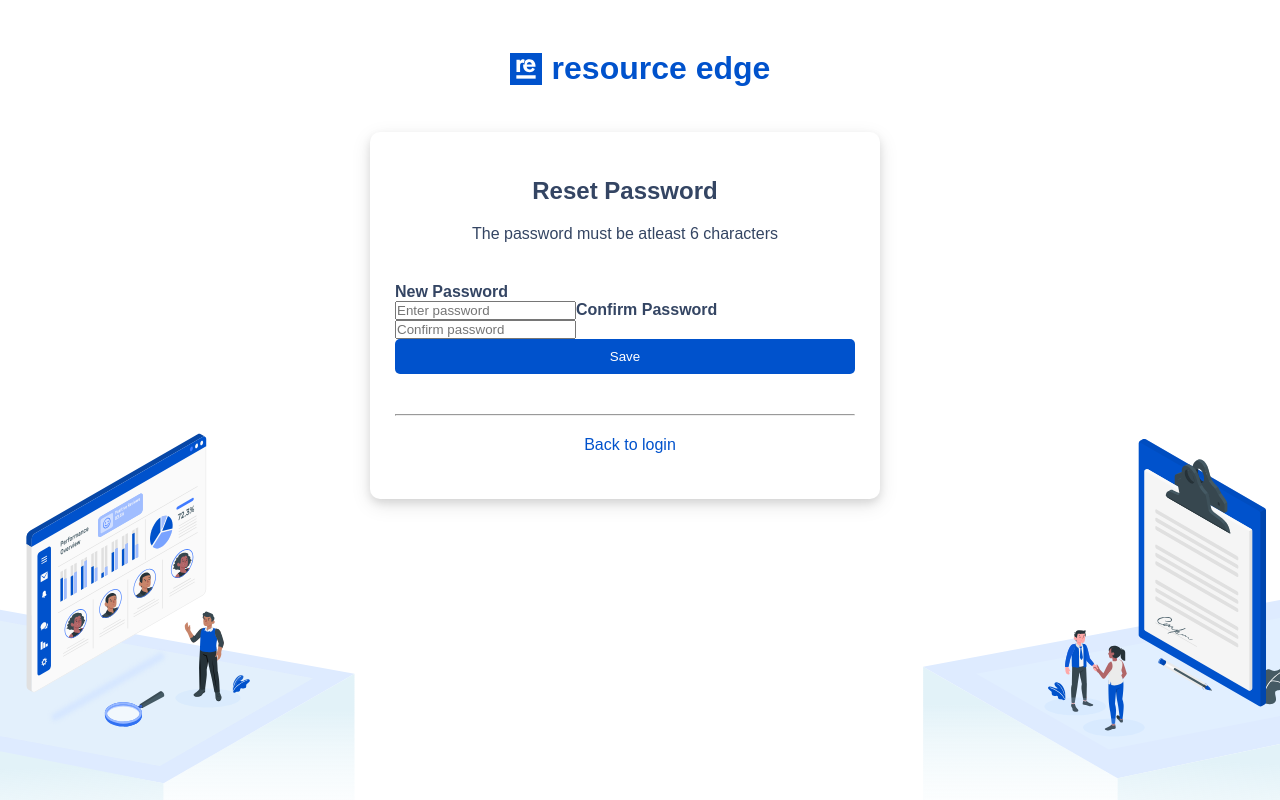
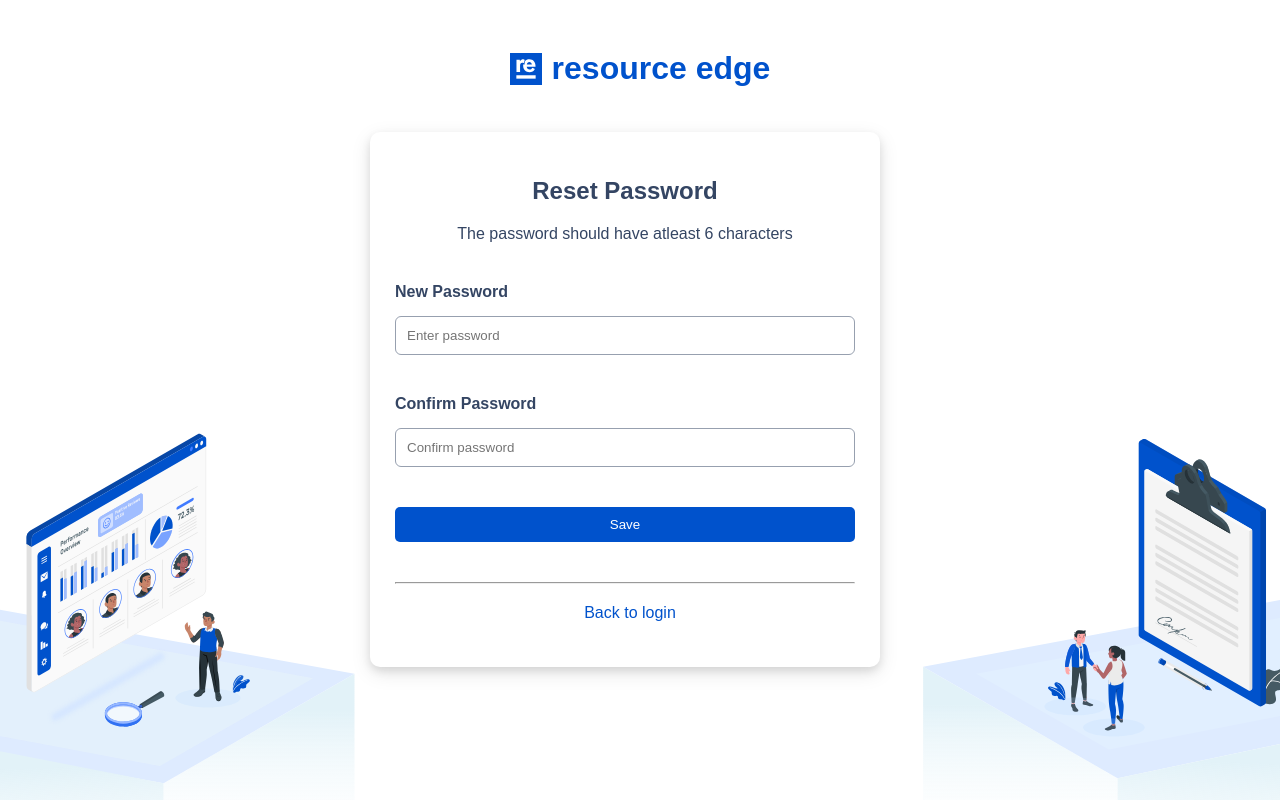
Before and after one commit to muritz11/resourceEdge, a React (Create React App) app: page /reset-main in a window 1280 px wide. Built offline with nearby package versions, Linux system fonts and the light colour scheme.

Commit message:
reset complete

```diff
--- a/src/components/Login.js
+++ b/src/components/Login.js
@@ -29,8 +29,6 @@ export const Login = () => {
 
         setEmailExist(emailEx)
     }, [users, email])
-
-    // console.log(emailExist)
 
     function errFunc(msg) {
         setErrMsg(msg);
@@ -65,7 +63,7 @@ export const Login = () => {
                 errFunc('Email does not exist');
             }
         } else {
-            errFunc('Email is empty');
+            errFunc('Enter email address');
         }
     }
 
@@ -90,16 +88,13 @@ export const Login = () => {
                     handleChange={handleInput}
                     emailEx={emailExist.length}
                     err={errMsg}
-                    saveEmail={handleEmailSubmit} /> : ""
-                    }
-
-                    { renderPwd ?
+                    saveEmail={handleEmailSubmit} /> :
                     <PasswordInput
                     password={password}
                     handleChange={handleInput}
                     err={errMsg}
                     user={emailExist[0]}
-                    login={handlePasswordSubmit} /> : ""
+                    login={handlePasswordSubmit} />
                     }
 
                     <hr />
--- a/src/components/ResetMain.js
+++ b/src/components/ResetMain.js
@@ -1,19 +1,103 @@
 import { Auth } from "./mini/Auth"
 import { Link } from "react-router-dom"
+import { useState } from "react"
+import { Check } from "./mini/Check"
 
 export const ResetMain = () => {
+
+    const [errMsg, setErrMsg] = useState('')
+    const [errMsg2, setErrMsg2] = useState('')
+    const [password, setPassword] = useState('')
+    const [confirmPwd, setConfirmPwd] = useState('')
+    const [rendCheck, setCheck] = useState(false)
+
+    let errFunc = (msg) => {
+        setErrMsg(msg);
+        setTimeout(() => {
+            setErrMsg(null);
+        }, 5000);
+    }
+    let errFunc2 = (msg) => {
+        setErrMsg2(msg);
+        setTimeout(() => {
+            setErrMsg2(null);
+        }, 5000);
+    }
+
+
+    let handleInput = (e) => {
+        switch (e.target.id) {
+            case 'password':
+            setPassword(e.target.value);
+            break;
+
+            case 'confirmPwd':
+            setConfirmPwd(e.target.value);
+            break;
+
+            default:
+            alert('sorry, unknown field');
+            break;
+        }
+    }
+
+    let handleSubmit = (e) => {
+        e.preventDefault();
+        if (password !== '') {
+            if (password.length >= 6) {
+                if (confirmPwd !== '') {
+                    if (password === confirmPwd) {
+                        setCheck(true)
+                    } else {
+                        errFunc2('Passwords do not match')
+                    }
+                } else {
+                    errFunc2('Enter password')
+                }
+            } else {
+                errFunc2('Password is not upto 6 characters ')
+            }
+        } else {
+            errFunc('Enter password');
+        }
+    }
 
 
     return (
         <>
-            <Auth heading="Reset Password" paragraph="The password must be atleast 6 characters" >
-            <form>
-                <label htmlFor="email"><b>New Password</b></label><br />
-                <input type="email" placeholder="Enter password" id="email" />
-                <label htmlFor="email"><b>Confirm Password</b></label><br />
-                <input type="email" placeholder="Confirm password" id="email" />
+            <Auth
+            heading="Reset Password"
+            paragraph={ !rendCheck ? "The password should have atleast 6 characters" : "" } >
+            <form onSubmit={handleSubmit}>
+                { !rendCheck ?
+                <>
+                    <label htmlFor="email"><b>New Password</b></label><br />
+                    <div className="auth-input">
+                        <input type="password" placeholder="Enter password" onChange={handleInput} id="password" />
+                    </div>
+                    { errMsg ?
+                    <div className="err">
+                        <i className="ri-error-warning-fill"></i>
+                        {errMsg}
+                    </div> : ""
+                    }
 
-                <button type="submit" className="s-in auth-btn">Save</button>
+                    <label htmlFor="email"><b>Confirm Password</b></label><br />
+                    <div className="auth-input">
+                        <input type="password" placeholder="Confirm password" onChange={handleInput} id="confirmPwd" />
+                    </div>
+                    { errMsg2 ?
+                    <div className="err">
+                        <i className="ri-error-warning-fill"></i>
+                        {errMsg2}
+                    </div> : ""
+                    }
+                    <button type="submit" className="s-in auth-btn">Save</button>
+                </> :
+                <Check
+                paragraph="Your password has been changed successfully."
+                />
+                }
 
                 <hr />
 
--- a/src/components/ResetPassword.js
+++ b/src/components/ResetPassword.js
@@ -1,17 +1,71 @@
 import { Auth } from "./mini/Auth"
-import { Link } from "react-router-dom"
+import { Link, Redirect } from "react-router-dom"
+import { useState } from "react"
+import { Check } from "./mini/Check"
 
 export const ResetPassword = () => {
 
+    const [errMsg, setErrMsg] = useState('')
+    const [email, setEmail] = useState('')
+    const [redir, setRedir] = useState(false)
+    const [rendCheck, setCheck] = useState(false)
 
+    let errFunc = (msg) => {
+        setErrMsg(msg);
+        setTimeout(() => {
+            setErrMsg(null);
+        }, 5000);
+    }
+
+
+    let handleChange = (e) => {
+        setEmail(e.target.value);
+    }
+
+    let handleSubmit = (e) => {
+        e.preventDefault();
+        if (email !== '') {
+            setCheck(true)
+            setTimeout(() => {
+                setRedir(true)
+            }, 5000)
+        } else {
+            errFunc('Enter email address');
+        }
+    }
+
+    if (redir) {
+        return <Redirect to="reset-main" />
+    } else {
         return (
             <>
-            <Auth heading="Reset Password" paragraph="To enable us reset your password, enter email below" >
-            <form>
+                <Auth
+                heading="Reset Password"
+                paragraph={ !rendCheck ? "To enable us reset your password, enter email below" : "" } >
+                <form onSubmit={handleSubmit}>
+                    { !rendCheck ?
+                    <>
                         <label htmlFor="email"><b>Email Address</b></label><br />
-                <input type="email" placeholder="Enter email" id="email" />
-                {/* <button type="submit" className="s-in auth-btn">Send reset link</button> */}
-                <p className="forgot"><Link to="/reset-main" className="s-in auth-btn link">Send reset link</Link></p>
+                        <div className="auth-input">
+                            <input
+                            type="email"
+                            placeholder="Enter email"
+                            id="email"
+                            value={email}
+                            onChange={handleChange} />
+                        </div>
+                        { errMsg ?
+                        <div className="err">
+                            <i className="ri-error-warning-fill"></i>
+                            {errMsg}
+                        </div> : ""
+                        }
+                        <button type="submit" className={email ? "s-in auth-btn" : "auth-btn" } >Send reset link</button>
+                    </> :
+                    <Check
+                    paragraph="A recovery email has been sent to your email address."
+                    />
+                    }
 
                     <hr />
 
@@ -21,5 +75,7 @@ export const ResetPassword = () => {
                 </Auth>
             </>
         )
+    }
+
 
 }
--- /dev/null
+++ b/src/components/mini/Check.js
@@ -0,0 +1,10 @@
+import check from "../../imgs/check-circle-outline.svg"
+
+export const Check = (props) => {
+    return (
+        <div className="check">
+            <img src={check} alt="check" />
+            <p>{props.paragraph}</p>
+        </div>
+    )
+}
--- a/src/css/App.css
+++ b/src/css/App.css
@@ -445,6 +445,11 @@ h1{
     margin-right: 40px;
 }
 
+.check{
+    text-align: center;
+    margin-bottom: 50px;
+}
+
 @media screen and (max-width: 1000px) {
     .auth-image-right, .auth-image-left{
         display: none;
--- a/src/redux/actions/userActions.js
+++ b/src/redux/actions/userActions.js
@@ -2,6 +2,13 @@ export const setUser = (user) => {
     return {
         type: "USER",
         payload: user
+    }
+}
+
+export const setPassword = (password) => {
+    return {
+        type: "SET_PWD",
+        payload: password
     }
 }
 
--- a/src/redux/reducers/userReducer.js
+++ b/src/redux/reducers/userReducer.js
@@ -9,8 +9,14 @@ const initialState = {
     ]
 }
 
-export const userReducer = (state = initialState, {type}) => {
-    return state
+export const userReducer = (state = initialState, {type, payload}) => {
+    switch (type) {
+        case "SET_PWD":
+            return state.users[0].password = payload;
+
+        default:
+            return state;
+    }
 }
 
 export const loggedUserReducer = (state={}, {type, payload}) => {
```
Also changed, not shown: src/imgs/check-circle-outline.svg (added). Lines whose indentation alone changed are shown as unchanged.
